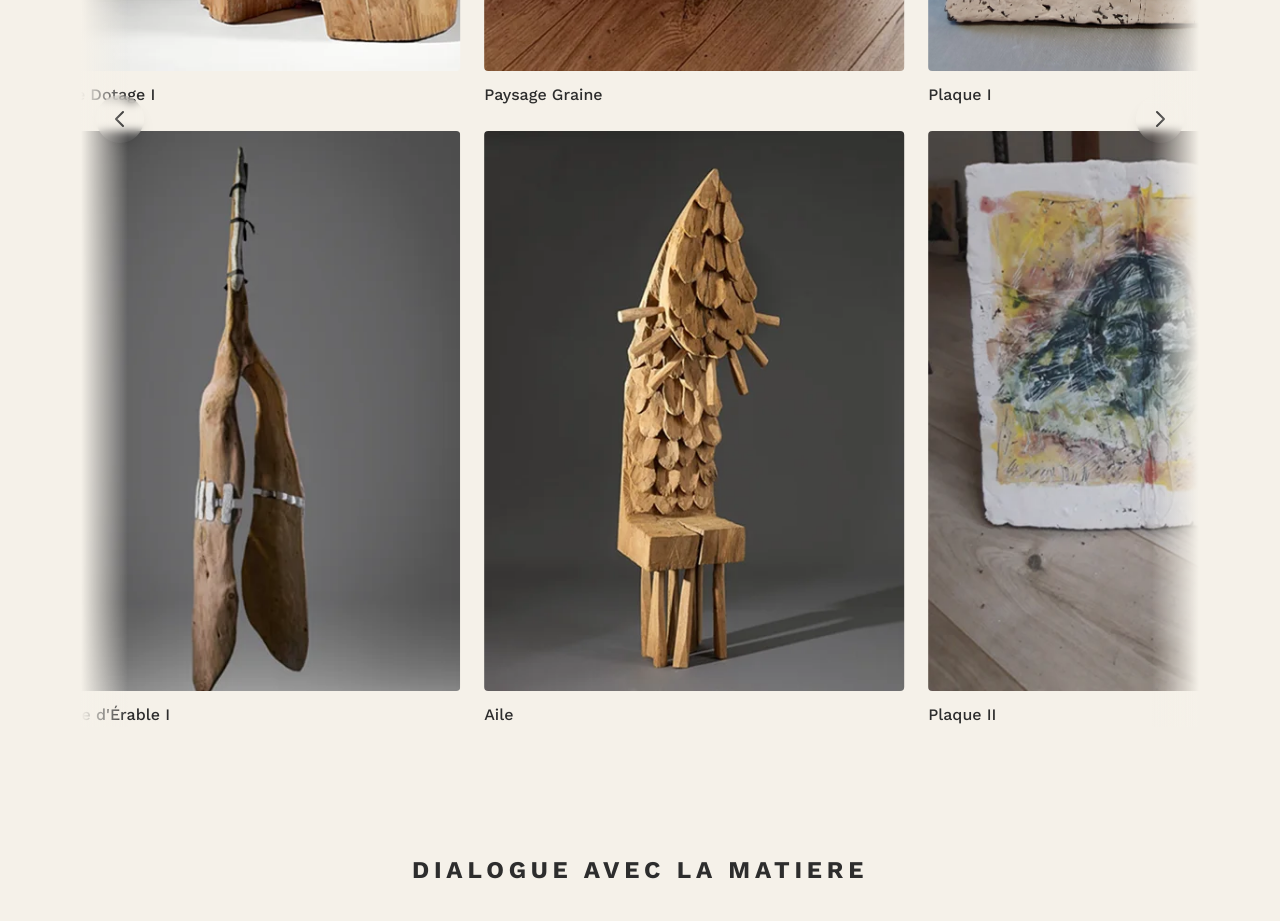
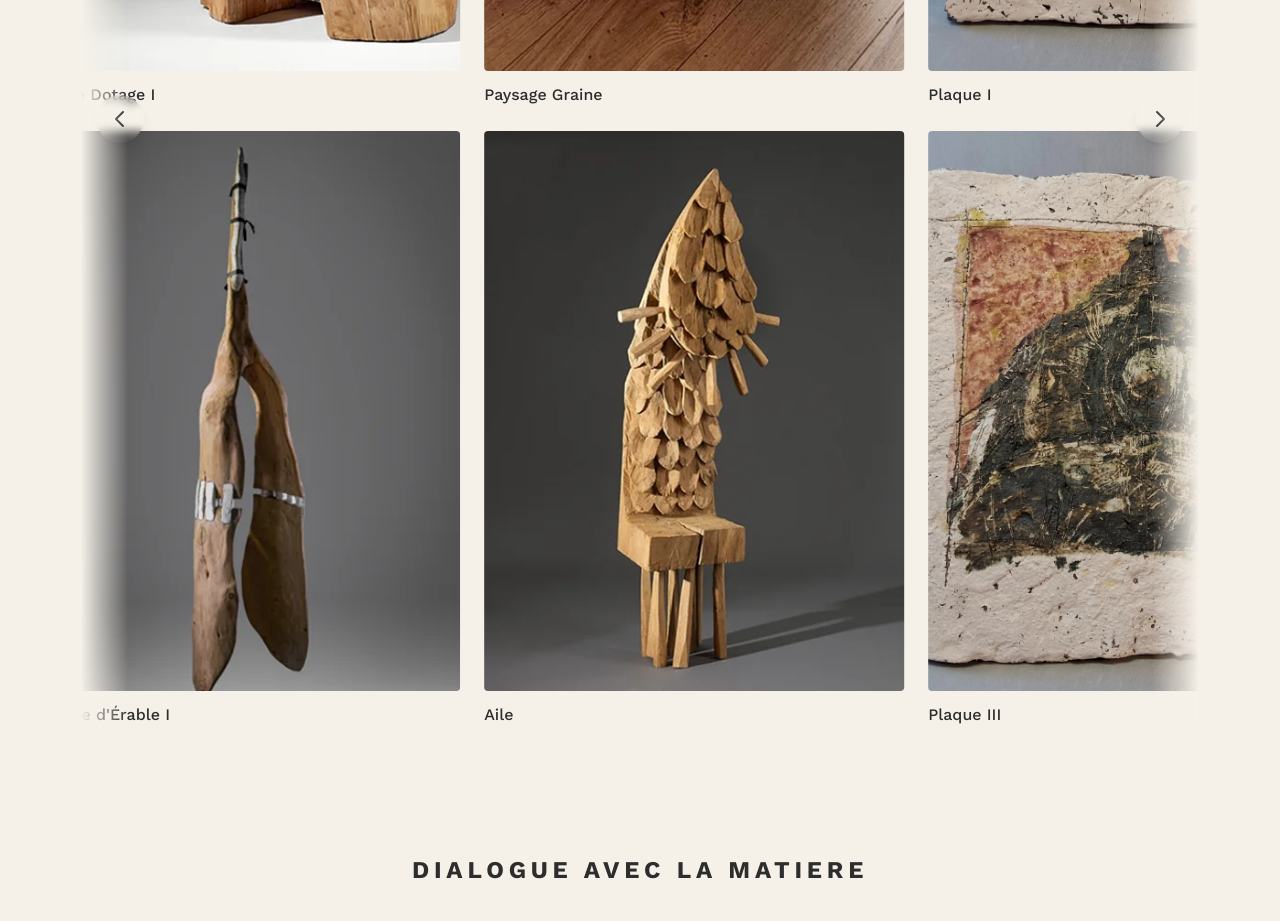
Before and after one commit to marionsmlg/paolo-bosi, a React (Vite) app: page / in a window 1280 px wide. Shown: the part 1120-2041 px from the top of the page. Built offline with nearby package versions, Linux system fonts and the light colour scheme.

Commit message:
remove images

```diff
--- a/src/Gallery.jsx
+++ b/src/Gallery.jsx
@@ -38,139 +38,118 @@ const sculptures = [
   },
   {
     id: 7,
-    title: "Plaque II",
-    category: "plaques",
-    image: "/images/gallery/Plaques_2.webp",
-    alt: "Plaques murales"
-  },
-  {
-    id: 8,
     title: "Plaque III",
     category: "plaques",
     image: "/images/gallery/Plaques_3.webp",
     alt: "Plaques murales"
   },
   {
-    id: 9,
+    id: 8,
     title: "Plaque Terre Cuite I",
-    category: "plaques",
-    image: "/images/gallery/Plaques terre cuite 1.webp",
-    alt: "Plaques en terre cuite"
-  },
-  {
-    id: 10,
-    title: "Plaque Terre Cuite II",
     category: "plaques",
     image: "/images/gallery/Plaques terre cuite 2.webp",
     alt: "Plaques en terre cuite"
   },
   {
-    id: 11,
-    title: "Plaque Terre Cuite III",
+    id: 9,
+    title: "Plaque Terre Cuite II",
     category: "plaques",
     image: "/images/gallery/Plaques terre cuite 3.webp",
     alt: "Plaques en terre cuite"
   },
   {
-    id: 12,
+    id: 10,
     title: "Plaque Terre Cuite et Bois I",
     category: "plaques",
     image: "/images/gallery/Plaques_Terres_Cuite_Et_Bois_1.webp",
     alt: "Plaques en terre cuite et bois"
   },
   {
-    id: 13,
+    id: 11,
     title: "Plaque Terre Cuite et Bois II",
     category: "plaques",
     image: "/images/gallery/Plaques_Terres_Cuite_Et_Bois_2.webp",
     alt: "Plaques en terre cuite et bois"
   },
   {
-    id: 14,
+    id: 12,
     title: "Plaque Terre Cuite et Bois III",
     category: "plaques",
     image: "/images/gallery/Plaques_Terres_Cuite_Et_Bois_3.webp",
     alt: "Plaques en terre cuite et bois"
   },
   {
-    id: 15,
-    title: "Plaque Terre Cuites IV",
-    category: "plaques",
-    image: "/images/gallery/Plaques_Terres_Cuites_4.webp",
-    alt: "Plaques en terre cuite"
-  },
-  {
-    id: 16,
-    title: "Plaque Terre Cuites V",
+    id: 13,
+    title: "Plaque Terre Cuite III",
     category: "plaques",
     image: "/images/gallery/Plaques_Terres_Cuites_5.webp",
     alt: "Plaques en terre cuite"
   },
   {
-    id: 17,
-    title: "Plaque Terre Cuite VI",
+    id: 14,
+    title: "Plaque Terre Cuite IV",
     category: "plaques",
     image: "/images/gallery/Plaques terre cuite 6.webp",
     alt: "Plaques en terre cuite"
   },
   {
-    id: 18,
+    id: 15,
     title: "Totem 2023",
     category: "totems",
     image: "/images/gallery/Totem_2023.webp",
     alt: "Totem 2023"
   },
   {
-    id: 19,
+    id: 16,
     title: "Totem 2024",
     category: "totems",
     image: "/images/gallery/Totem_2024.webp",
     alt: "Totem 2024"
   },
   {
-    id: 20,
+    id: 17,
     title: "Totem 2025",
     category: "totems",
     image: "/images/gallery/Totem_2025.webp",
     alt: "Totem 2025"
   },
   {
-    id: 21,
+    id: 18,
     title: "Gongshi",
     category: "paysages",
     image: "/images/gallery/Gongshi.webp",
     alt: "Gongshi"
   },
   {
-    id: 22,
+    id: 19,
     title: "Matrice Paysage",
     category: "paysages",
     image: "/images/gallery/Matrice_Paysage.webp",
     alt: "Matrice paysage"
   },
   {
-    id: 23,
+    id: 20,
     title: "Sculpture Paysage Pierre de Lettré I",
     category: "paysages",
     image: "/images/gallery/Sculpture_Paysage_Pierre_de_Lettre_1.webp",
     alt: "Sculpture paysage en pierre de lettré"
   },
   {
-    id: 24,
+    id: 21,
     title: "Sculpture Paysage Pierre de Lettré II",
     category: "paysages",
     image: "/images/gallery/Sculpture_Paysage_Pierre_de_Lettre_2.webp",
     alt: "Sculpture paysage en pierre de lettré"
   },
   {
-    id: 25,
+    id: 22,
     title: "Sculptures Longues",
     category: "autres",
     image: "/images/gallery/Sculptures_Longues.webp",
     alt: "Sculptures longues"
   },
   {
-    id: 26,
+    id: 23,
     title: "Buste Dotage II",
     category: "bustes",
     image: "/images/gallery/Buste_Dotage_2.webp",
```
